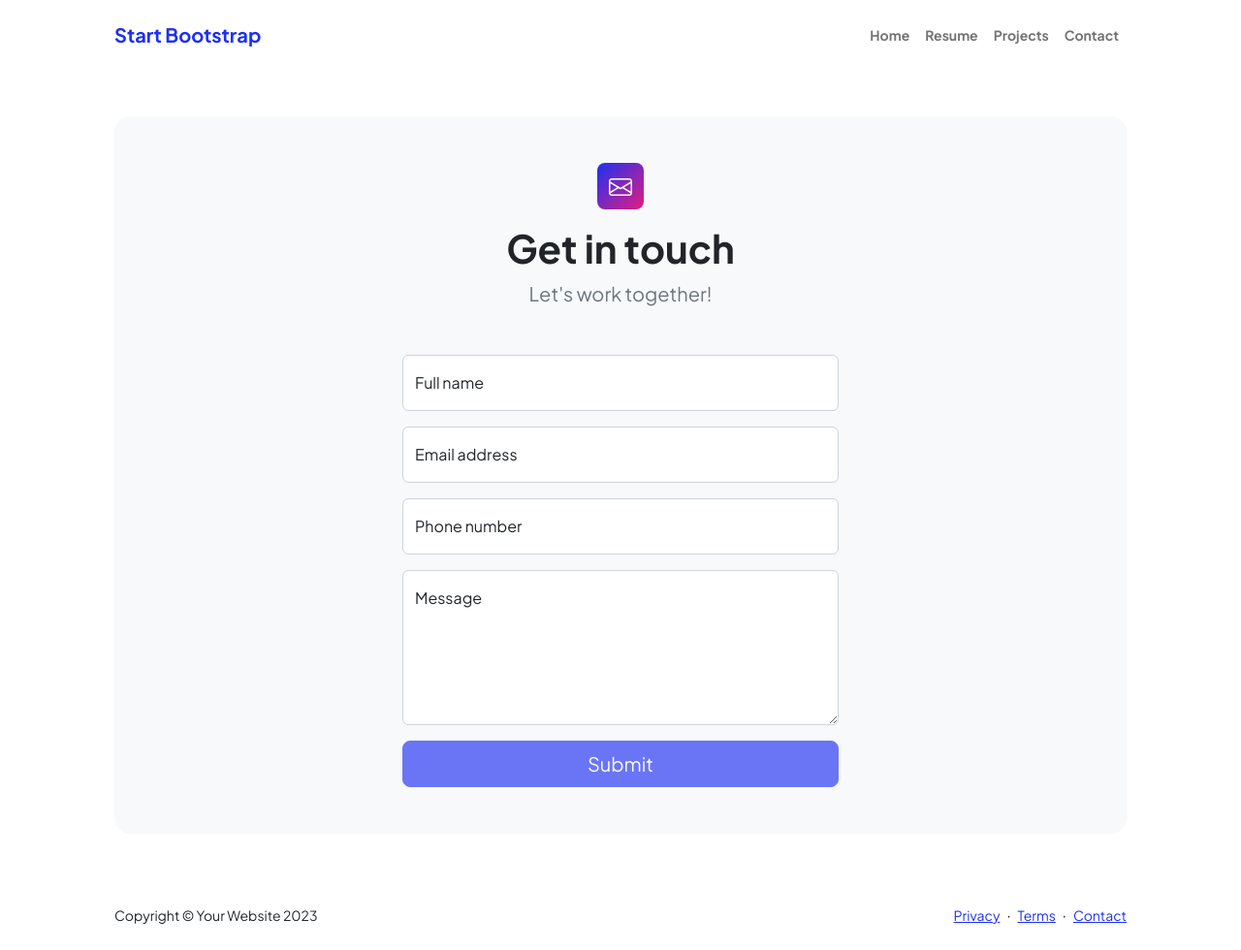
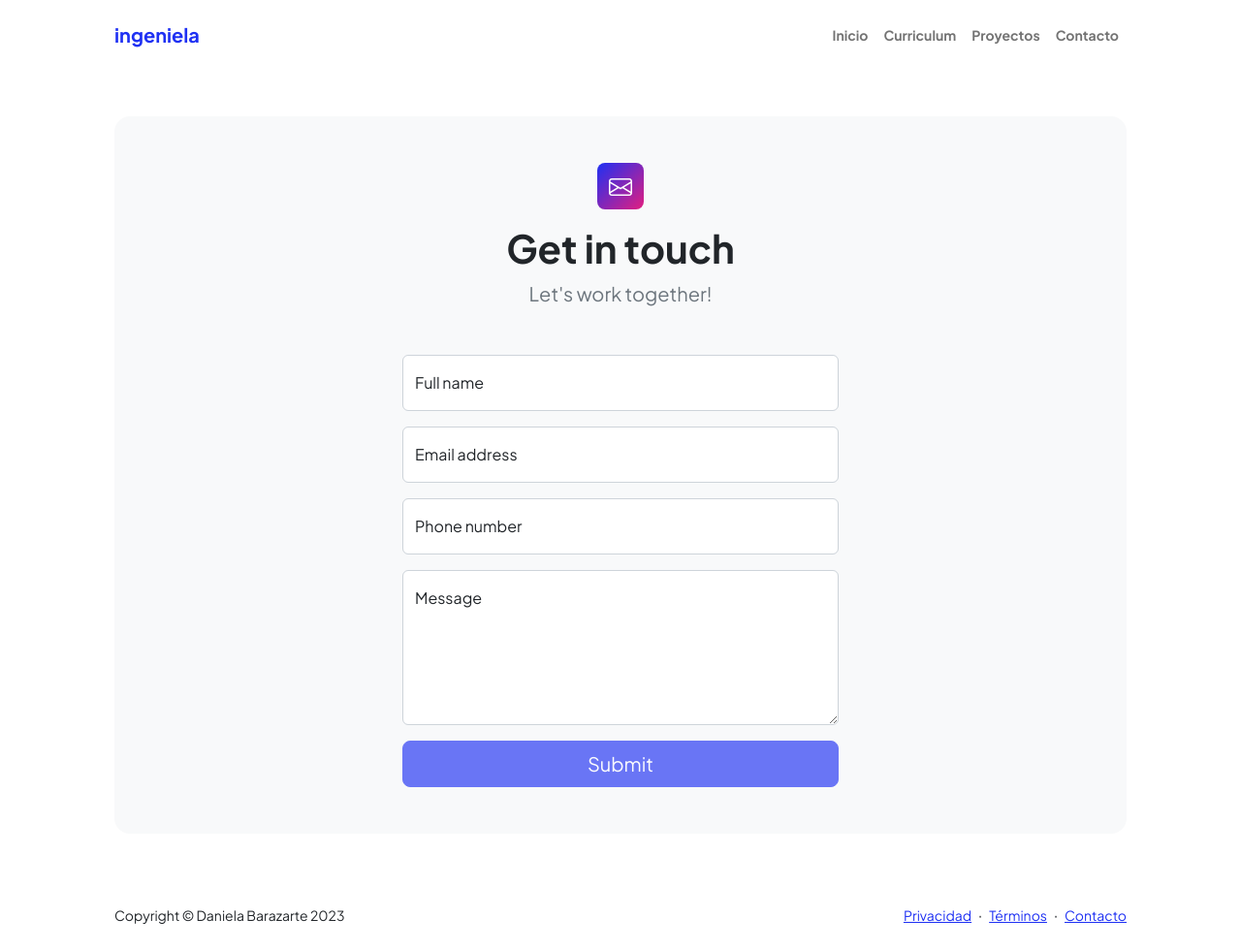
Before and after one commit to ingeniela/ingeniela.github.io, a website: page dist/contact.html in a window 1280 px wide. Shown: the whole page at 97% size. Drawn offline with nearby package versions, Linux system fonts and the light colour scheme.

Commit message:
update
Update

```diff
--- a/dist/contact.html
+++ b/dist/contact.html
@@ -3,9 +3,9 @@
     <head>
         <meta charset="utf-8" />
         <meta name="viewport" content="width=device-width, initial-scale=1, shrink-to-fit=no" />
-        <meta name="description" content />
-        <meta name="author" content />
-        <title>Modern Business - Start Bootstrap Template</title>
+        <meta name="description" content="" />
+        <meta name="author" content="" />
+        <title>Ingeniela</title>
         <!-- Favicon-->
         <link rel="icon" type="image/x-icon" href="assets/favicon.ico" />
         <!-- Custom Google font-->
@@ -22,14 +22,14 @@
             <!-- Navigation-->
             <nav class="navbar navbar-expand-lg navbar-light bg-white py-3">
                 <div class="container px-5">
-                    <a class="navbar-brand" href="index.html"><span class="fw-bolder text-primary">Start Bootstrap</span></a>
+                    <a class="navbar-brand" href="index.html"><span class="fw-bolder text-primary">ingeniela</span></a>
                     <button class="navbar-toggler" type="button" data-bs-toggle="collapse" data-bs-target="#navbarSupportedContent" aria-controls="navbarSupportedContent" aria-expanded="false" aria-label="Toggle navigation"><span class="navbar-toggler-icon"></span></button>
                     <div class="collapse navbar-collapse" id="navbarSupportedContent">
                         <ul class="navbar-nav ms-auto mb-2 mb-lg-0 small fw-bolder">
-                            <li class="nav-item"><a class="nav-link" href="index.html">Home</a></li>
-                            <li class="nav-item"><a class="nav-link" href="resume.html">Resume</a></li>
-                            <li class="nav-item"><a class="nav-link" href="projects.html">Projects</a></li>
-                            <li class="nav-item"><a class="nav-link" href="contact.html">Contact</a></li>
+                            <li class="nav-item"><a class="nav-link" href="index.html">Inicio</a></li>
+                            <li class="nav-item"><a class="nav-link" href="resume.html">Curriculum</a></li>
+                            <li class="nav-item"><a class="nav-link" href="projects.html">Proyectos</a></li>
+                            <li class="nav-item"><a class="nav-link" href="contact.html">Contacto</a></li>
                         </ul>
                     </div>
                 </div>
@@ -109,13 +109,13 @@
         <footer class="bg-white py-4 mt-auto">
             <div class="container px-5">
                 <div class="row align-items-center justify-content-between flex-column flex-sm-row">
-                    <div class="col-auto"><div class="small m-0">Copyright &copy; Your Website 2023</div></div>
+                    <div class="col-auto"><div class="small m-0">Copyright &copy; Daniela Barazarte 2023</div></div>
                     <div class="col-auto">
-                        <a class="small" href="#!">Privacy</a>
+                        <a class="small" href="privacy.html">Privacidad</a>
                         <span class="mx-1">&middot;</span>
-                        <a class="small" href="#!">Terms</a>
+                        <a class="small" href="terms.html">Términos</a>
                         <span class="mx-1">&middot;</span>
-                        <a class="small" href="#!">Contact</a>
+                        <a class="small" href="contact.html">Contacto</a>
                     </div>
                 </div>
             </div>
```
Also changed, not shown: dist/index.html (+23 -22 lines), dist/projects.html (+10 -10 lines), dist/resume.html (+10 -10 lines), README.md (deleted), 1 other file.
